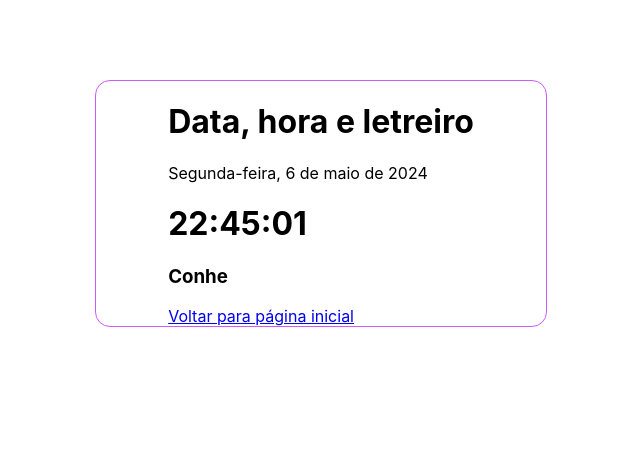
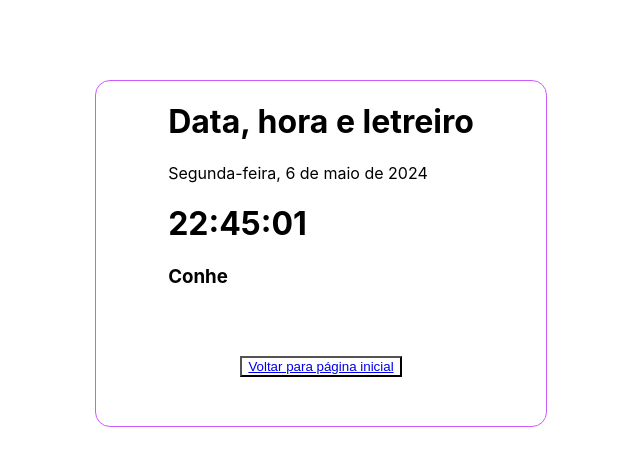
Before and after one commit to juliaferreti/ProjetoReact, a React (Create React App) app: page /Atividade01 in a window 1280 px wide. Shown: the top 466 px of the page, without its empty margins (319-959 px from the left). Built offline with nearby package versions, Linux system fonts and the light colour scheme.

Commit message:
Atividade01.js

```diff
--- a/src/Atividade01.js
+++ b/src/Atividade01.js
@@ -10,7 +10,11 @@ export default function Atvidade01(){
           <Data />
           <Relogio />
           <Letreiro />
-          <Link to="/">Voltar para página inicial</Link>
+          <div style={{ display: "flex", justifyContent: "center", alignItems: "center", height: "15vh" }}>
+            <button style={{ backgroundColor: "white" }}>
+              <Link to="/">Voltar para página inicial</Link>
+            </button>
+          </div>
         </>
     );
 }
```
